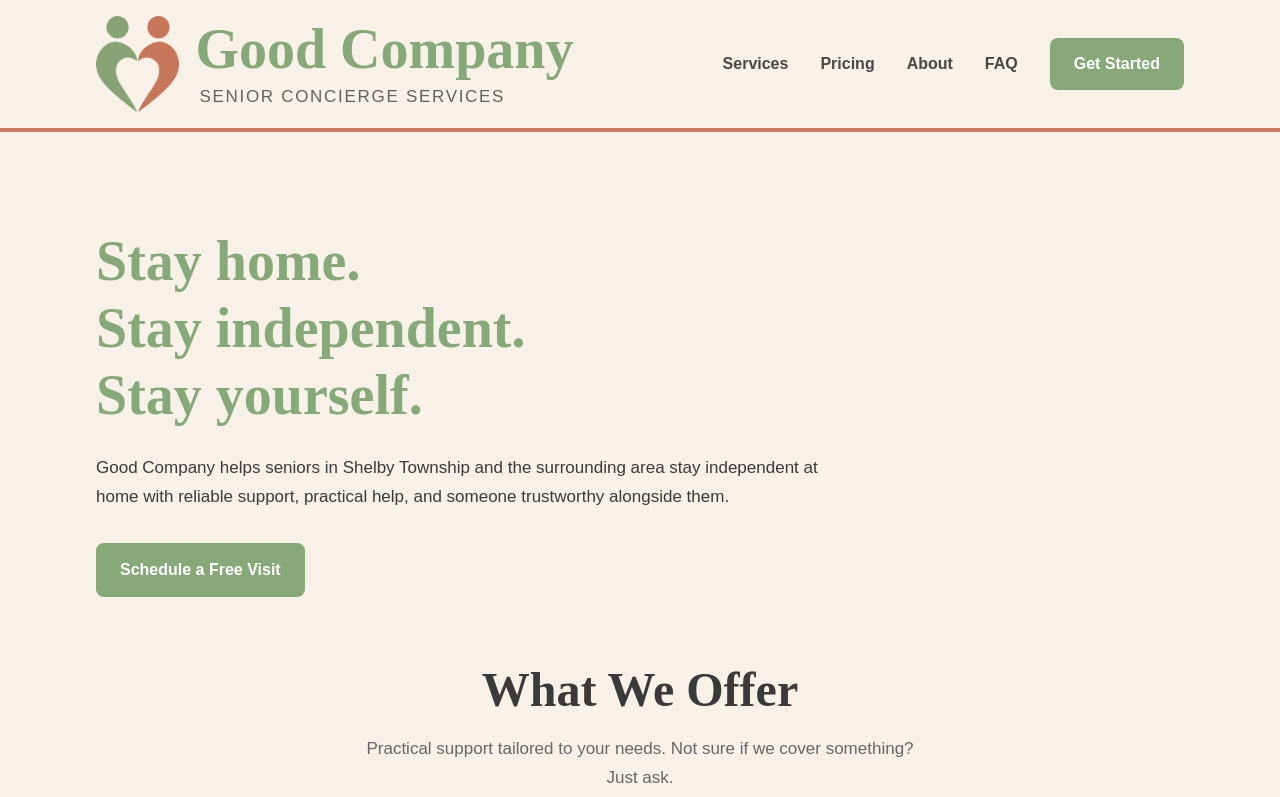
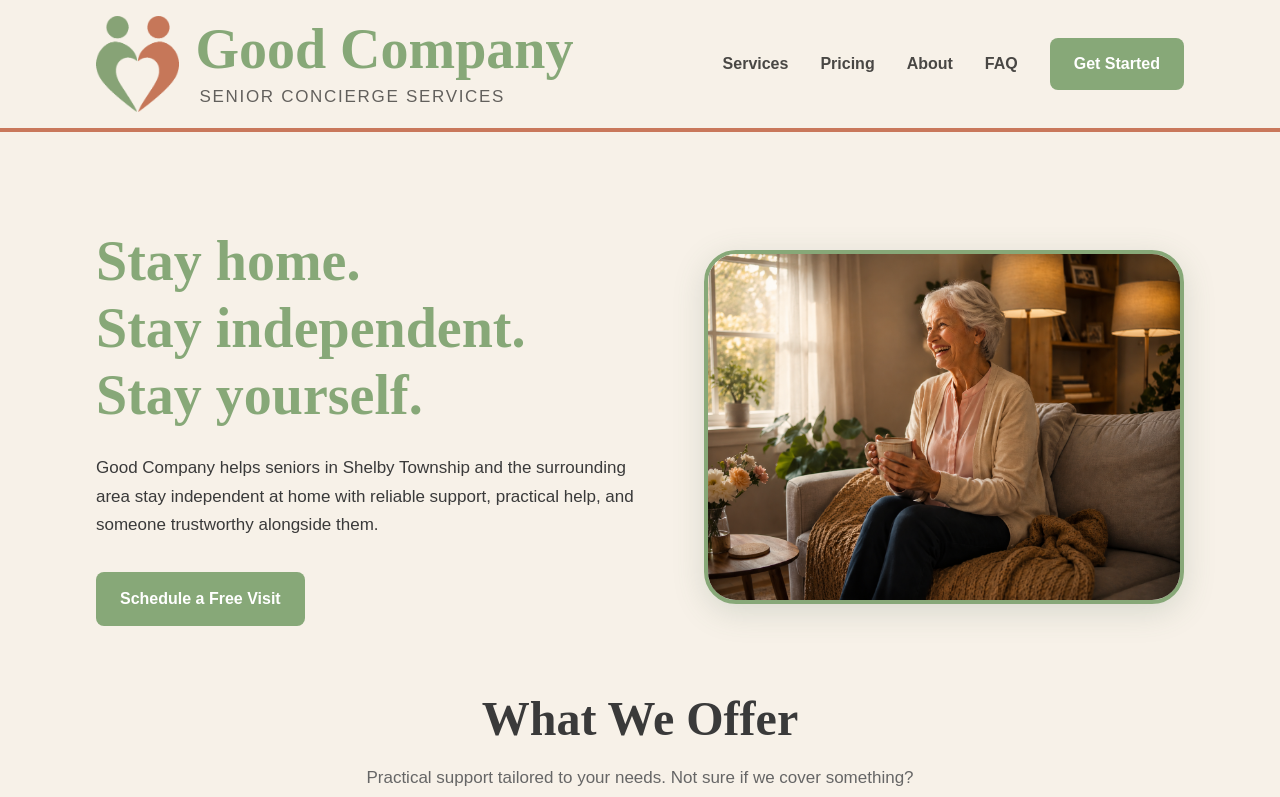
Before and after one commit to GoodCompanySCS/goodcompany-scs, a Next.js app: page / in a window 1280 px wide. Shown: the top 797 px of the page. Built offline with nearby package versions, Linux system fonts and the light colour scheme.

Commit message:
Update page.tsx

```diff
--- a/app/page.tsx
+++ b/app/page.tsx
@@ -1,5 +1,5 @@
 'use client';
-
+import Image from 'next/image';
 import { useState } from 'react';
 
 export default function Home() {
@@ -50,7 +50,8 @@ export default function Home() {
     {/* Hero Section */}
 <section style={{ backgroundColor: 'var(--cream)' }} className="pt-16 md:pt-24 pb-4 md:pb-8">
   <div className="container-max">
-          <div className="max-w-3xl">
+    <div className="flex flex-col md:flex-row items-center gap-12">
+      <div className="max-w-xl">
         <h1 className="mb-6" style={{ color: 'var(--sage)' }}>
           Stay home.<br />
           Stay independent.<br />
@@ -62,6 +63,21 @@ export default function Home() {
         <a href="#schedule" className="btn-primary inline-block">
           Schedule a Free Visit
         </a>
+      </div>
+      <div className="flex-shrink-0 md:w-96 lg:w-[480px]">
+        <Image
+          src="/images/Senior_female_drinking_coffee.png"
+          alt="Senior woman relaxing at home with a warm cup of coffee"
+          width={480}
+          height={400}
+          className="w-full object-cover"
+          style={{
+            borderRadius: '2rem',
+            border: '4px solid var(--sage)',
+            boxShadow: '0 8px 32px rgba(78, 107, 81, 0.18)',
+          }}
+        />
+      </div>
     </div>
   </div>
 </section>
```
Lines whose indentation alone changed are shown as unchanged.
